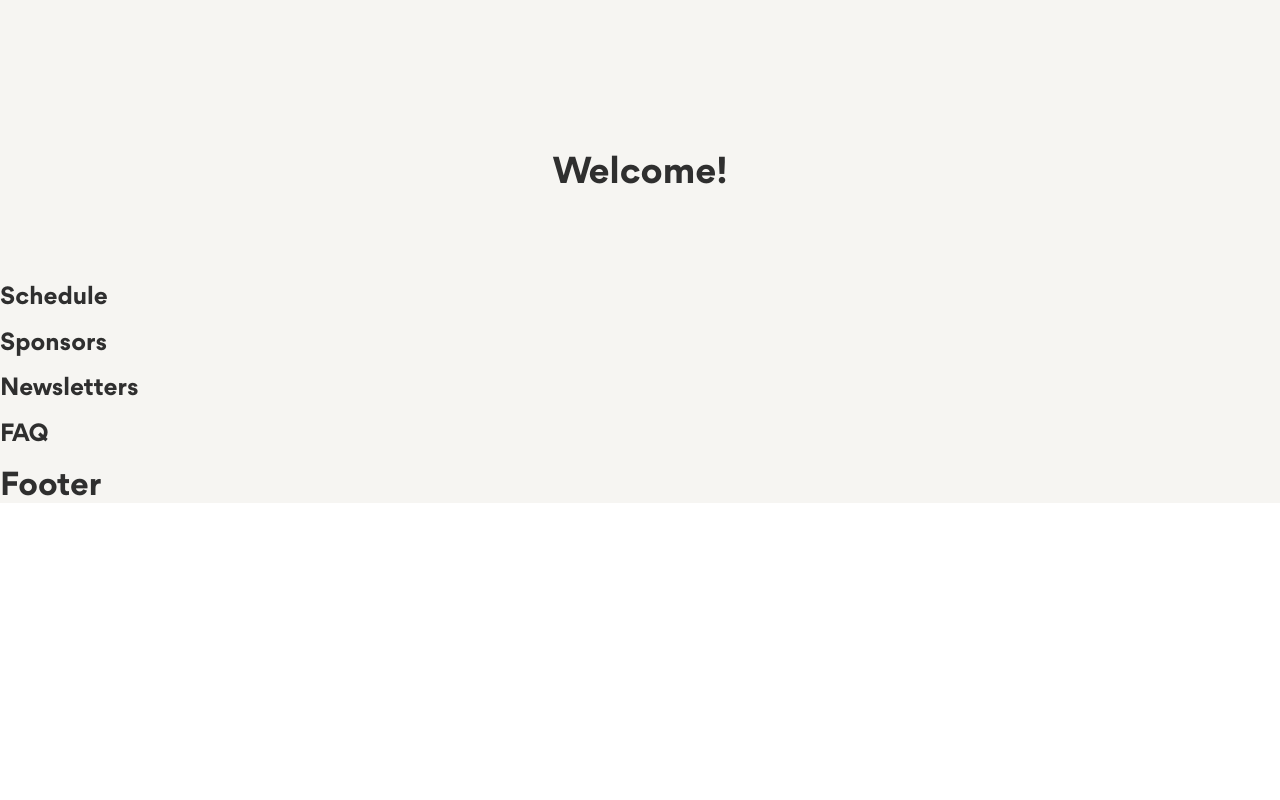
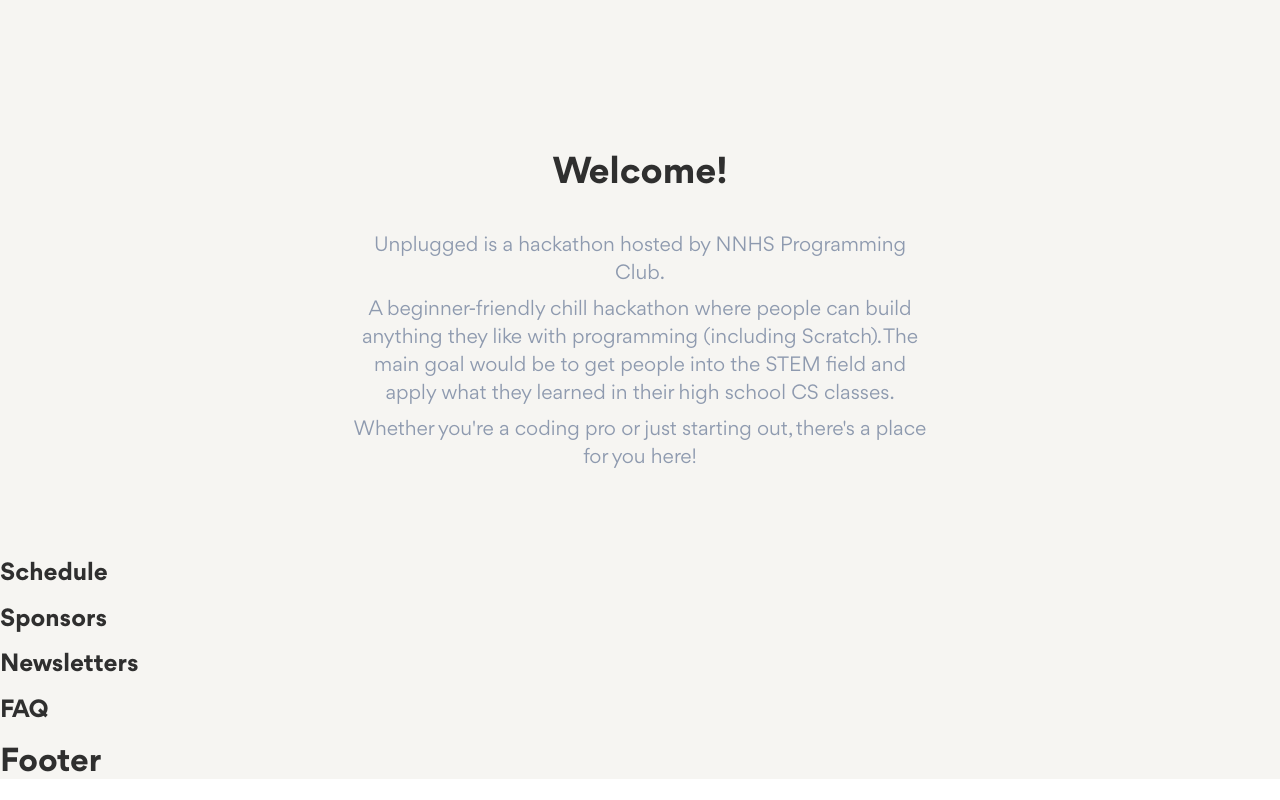
Before and after one commit to heonaliu/unplugged-hackathon, a React (Vite) app: page / in a window 1280 px wide. Shown: the part 796-1596 px from the top of the page. Before the commit the page ends 1320 px from the top, so only its background shows below. Built offline with nearby package versions, Linux system fonts and the light colour scheme.

Commit message:
create welcome section

```diff
--- a/src/sections/About.jsx
+++ b/src/sections/About.jsx
@@ -2,6 +2,11 @@ export const About = () => {
   return (
     <section className="py-10 px-6 text-center">
       <h1 className="text-4xl font-bold">Welcome!</h1>
+      <p className="flex flex-col mt-6 text-lg md:text-xl text-bluegray max-w-xl items-center mx-auto">
+        <span className="py-2">Unplugged is a hackathon hosted by NNHS Programming Club. </span>
+          <span>A beginner-friendly chill hackathon where people can build anything they like with programming (including Scratch). The main goal would be to get people into the STEM field and apply what they learned in their high school CS classes.</span>
+        <span className="py-2">Whether you're a coding pro or just starting out, there's a place for you here!</span>
+      </p>
     </section>
   );
 };
```
